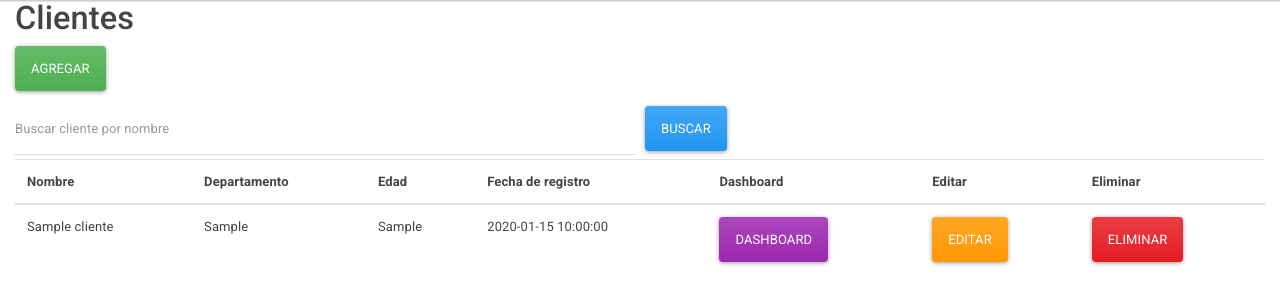
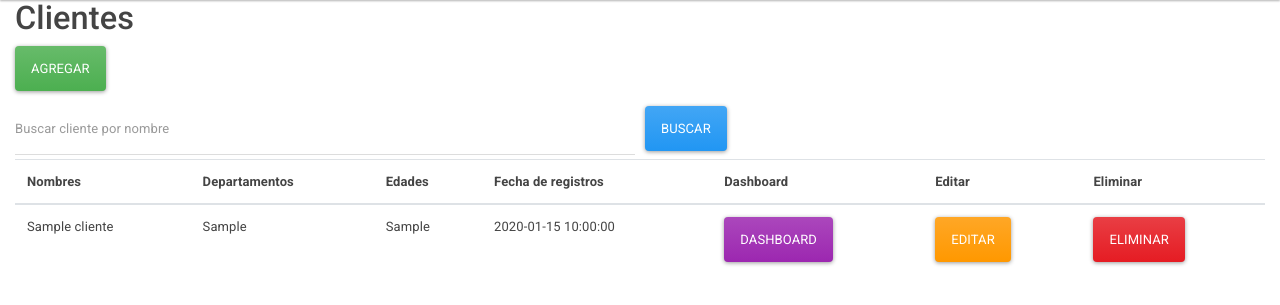
Before and after one commit to Romeoteni188/CRM2024, a PHP site: page /clientes.php in a window 1280 px wide. Shown: the part 91-396 px from the top of the page. Run offline with PHP 8.4, Linux system fonts and the light colour scheme; tables that the repository leaves empty or names only in its code hold one stand-in row (values such as "Sample post").

Commit message:
docs(git): prueba de changelogs

```diff
--- a/CRM2024/clientes.php
+++ b/CRM2024/clientes.php
@@ -52,10 +52,10 @@ if (!isset($_GET["busqueda"]) || empty($_GET["busqueda"])) {
             <thead>
 
                 <tr>
-                    <th>Nombre</th>
-                    <th>Departamento</th>
-                    <th>Edad</th>
-                    <th>Fecha de registro</th>
+                    <th>Nombres</th>
+                    <th>Departamentos</th>
+                    <th>Edades</th>
+                    <th>Fecha de registros</th>
                     <th>Dashboard</th>
                     <th>Editar</th>
                     <th>Eliminar</th>
--- a/calendario/nuevoEvento.php
+++ b/calendario/nuevoEvento.php
@@ -30,5 +30,3 @@ $InsertNuevoEvento = "INSERT INTO eventoscalendar(
 $resultadoNuevoEvento = mysqli_query($con, $InsertNuevoEvento);
 
 header("Location:index.php?e=1");
-
-?>
```
Also changed, not shown: CHANGELOG.md (added), 1 other file.
